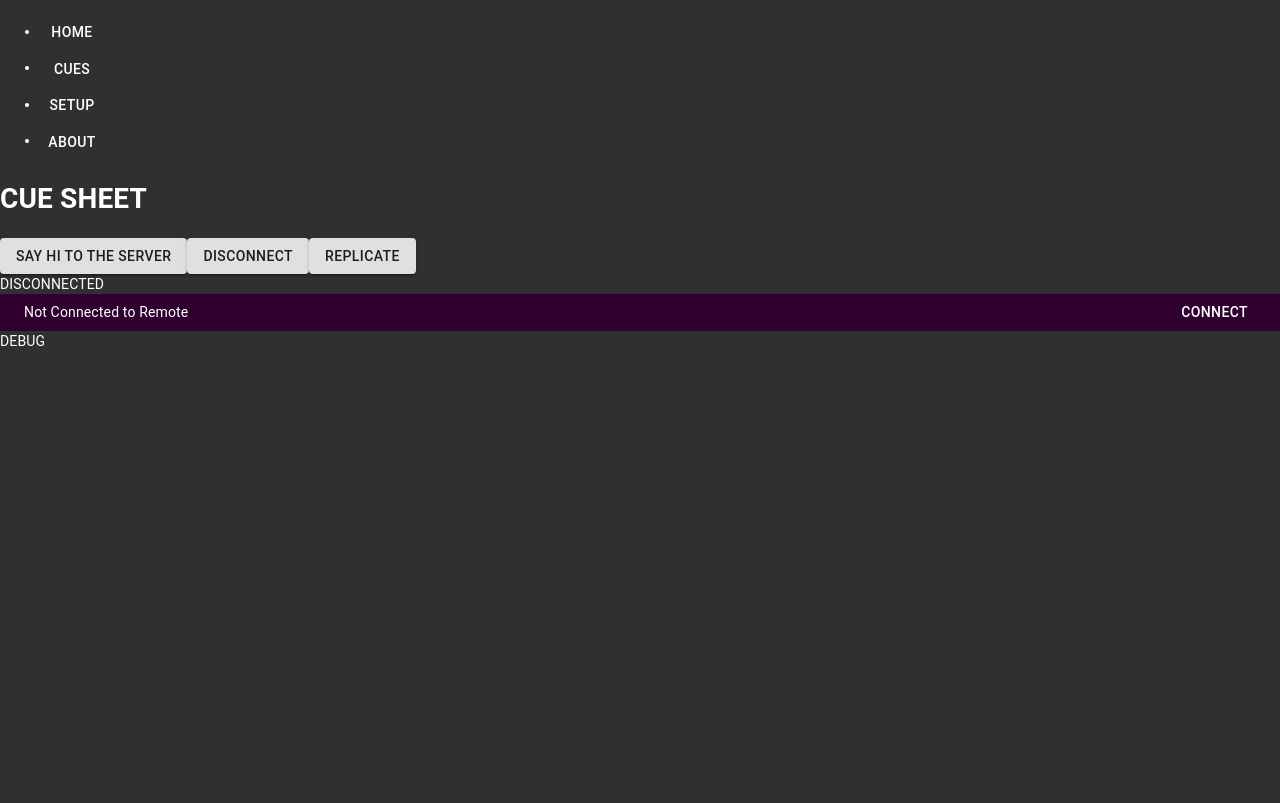
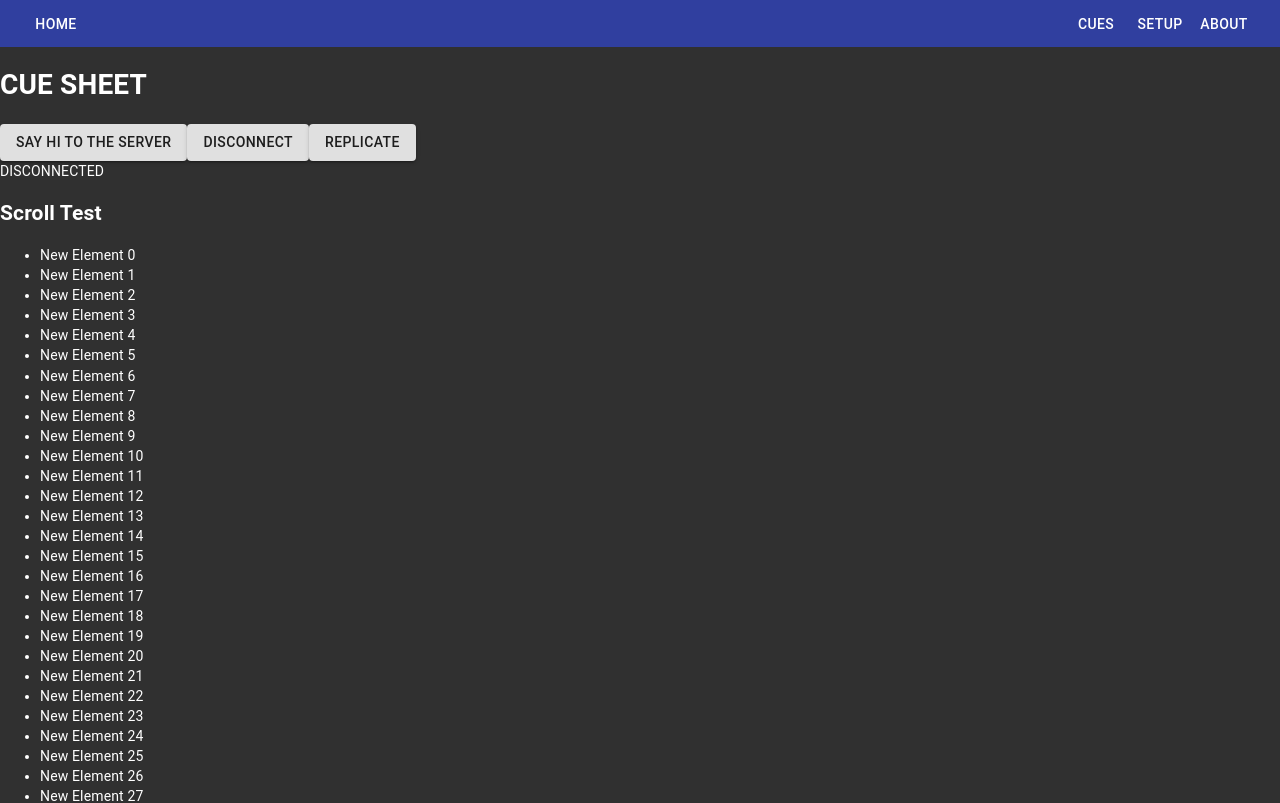
Before and after one commit to danielbchapman/distributed-live-performance, a React app: page /cues in a window 1280 px wide. Shown: the top 803 px of the page. Built offline with nearby package versions, Linux system fonts and the light colour scheme; the HTML template or start-up script is replaced by a standard one.

Commit message:
- added some minor cleanup to the UI so it can start being worked on.

```diff
--- a/src/web/components/Layout.js
+++ b/src/web/components/Layout.js
@@ -14,8 +14,13 @@ const theme = createMuiTheme({
   }
 })
 
+window.theme = theme
+
 const styleOverride = {
-
+  display: 'flex',
+  flexDirection: 'column',
+  width: '100%',
+  height: '100%',
 }
 
 const navLink = (to, text, dispatch) => {
@@ -31,6 +36,9 @@ const navLink = (to, text, dispatch) => {
   )
 }
 
+const listItemStyle = {
+  display: 'inline'
+}
 class Layout extends React.Component {
   render() {
     const children = this.props.children
@@ -41,22 +49,41 @@ class Layout extends React.Component {
           className="react-container"
           style={styleOverride}
         >
-          <nav>
-            <ul>
-              <li>{ navLink('/', 'Home', this.props.dispatch) }</li>
-              <li>{ navLink('/cues', 'Cues', this.props.dispatch) }</li>
-              <li>{ navLink('/setup', 'Setup', this.props.dispatch) }</li>
-              <li>{ navLink('/about', 'About', this.props.dispatch) }</li>
-            </ul>
+          <nav
+            style={{
+              flex:0,
+              minHeight: 36,
+              display: 'flex',
+              flexDirection: 'row',
+              paddingLeft: 24,
+              paddingRight: 24,
+              paddingTop: 6,
+              paddingBottom: 4,
+              backgroundColor: window.theme.palette.primary.dark,
+            }}
+        >
+            { navLink('/', 'Home', this.props.dispatch) }
+            <div
+              style={{
+                flex: 1,
+              }}
+            >
+            </div>
+            { navLink('/cues', 'Cues', this.props.dispatch) }
+            { navLink('/setup', 'Setup', this.props.dispatch) }
+            { navLink('/about', 'About', this.props.dispatch) }
           </nav>
-          <div className="main-content">
+          <div
+            style={{
+              flex: 1,
+              overflowY: 'auto',
+            }}
+            className="main-content"
+          >
             { children }
           </div>
 
           <RemoteConnection />
-          <div>
-            DEBUG
-          </div>
         </div>
       </ThemeProvider>
     )
--- a/src/web/cues/Cues.js
+++ b/src/web/cues/Cues.js
@@ -71,6 +71,11 @@ class Cues extends React.Component {
 
   render() {
     const connected = this.state.ready
+    const array = []
+    for(let i = 0 ; i < 100; i++) {
+      array.push('New Element ' + i)
+    }
+
     return (
       <Layout>
         <h1>CUE SHEET</h1>
@@ -104,6 +109,15 @@ class Cues extends React.Component {
         <div>
           { connected ? 'CONNECTED' : 'DISCONNECTED'}
         </div>
+
+        <h2>Scroll Test</h2>
+        <ul>
+          {
+            array.map( (x,i) => {
+              return (<li key={i}>{x}</li>)
+            })
+          }
+        </ul>
       </Layout>
     )
   }
--- a/src/web/index.js
+++ b/src/web/index.js
@@ -31,8 +31,8 @@ const store = createStore(
   compose(
     applyMiddleware(
       routerMiddleware(history),
+      logger,
       thunk,
-      logger
     )
   )
 )
```
